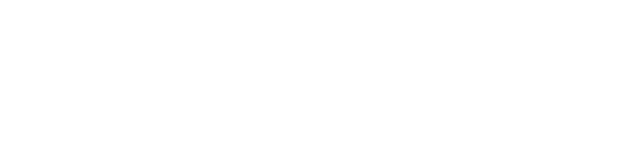
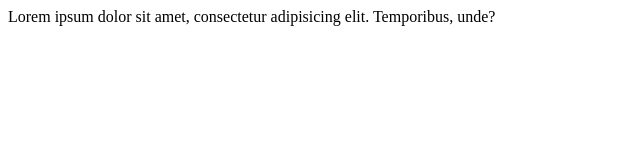
Before and after one commit to vit-k/konstantino-v, a plain HTML site: page index.html in a window 1280 px wide. Shown: the whole page, without its empty margins (0-640 px from the left). Drawn offline with Linux system fonts and the light colour scheme.

Commit message:
added gitignore4

```diff
--- a/index.html
+++ b/index.html
@@ -2,9 +2,9 @@
 <html lang="en">
 <head>
     <meta charset="UTF-8">
-    <title>Title</title>
+    <title></title>
 </head>
 <body>
-
+Lorem ipsum dolor sit amet, consectetur adipisicing elit. Temporibus, unde?
 </body>
 </html>
```
